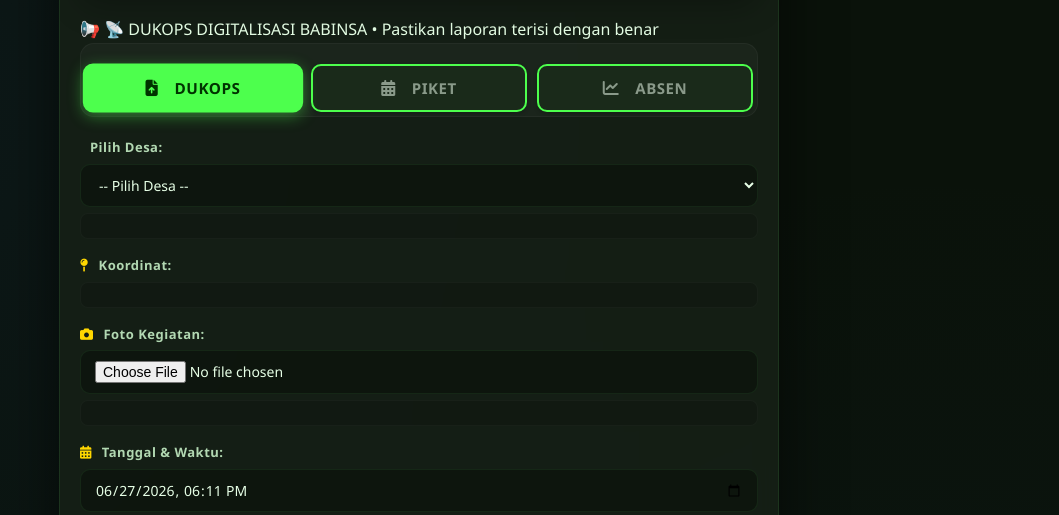
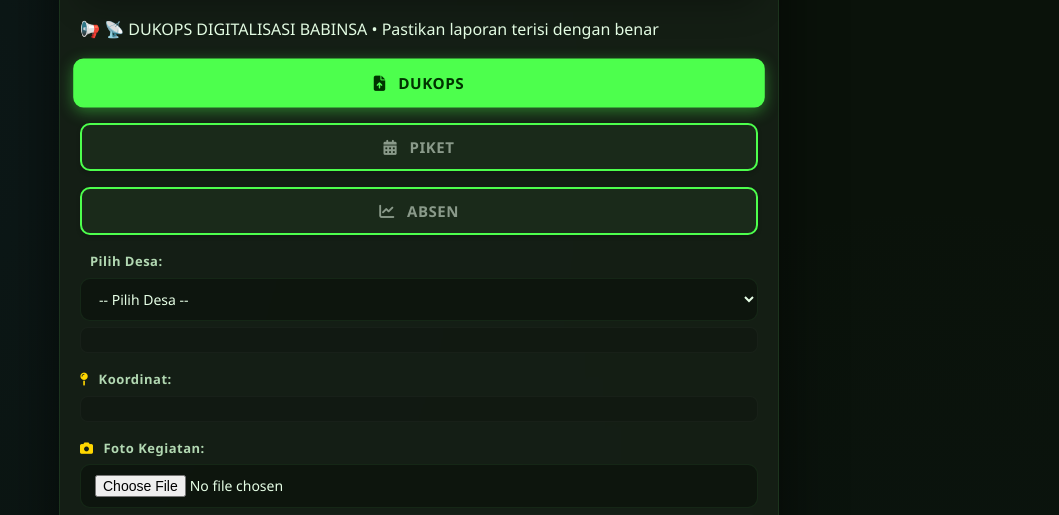
Before and after one commit to sukasada05/sukasada05, a website: page index.html in a window 1280 px wide. Shown: the part 245-760 px from the top of the page, without its empty margins (221-1280 px from the left). Drawn offline with nearby package versions, Linux system fonts and the light colour scheme; no server answers; some icons are missing; files whose address does not match are found by name.

Commit message:
Update navigation.css

```diff
--- a/css/navigation.css
+++ b/css/navigation.css
@@ -1,75 +1,4 @@
 /* ============ NAVIGATION BUTTONS - LEBIH JELAS ============ */
-/* ================================================================
-   NAVIGATION.CSS - NAVIGASI
-   ================================================================ */
-
-.nav-buttons {
-    display: flex;
-    gap: 8px;
-    margin-bottom: 24px;
-    padding: 4px;
-    background: rgba(255, 255, 255, 0.03);
-    border-radius: 14px;
-    border: 1px solid rgba(255, 255, 255, 0.04);
-}
-
-.nav-btn {
-    flex: 1;
-    padding: 12px 16px;
-    border: none;
-    border-radius: 10px;
-    cursor: pointer;
-    font-weight: 600;
-    font-size: 13px;
-    text-align: center;
-    display: flex;
-    align-items: center;
-    justify-content: center;
-    gap: 8px;
-    transition: all 0.3s cubic-bezier(0.4, 0, 0.2, 1);
-    background: transparent;
-    color: #889988;
-}
-
-.nav-btn i {
-    font-size: 16px;
-    transition: transform 0.3s ease;
-}
-
-.nav-btn:hover {
-    color: #ddeedd;
-    background: rgba(255, 255, 255, 0.04);
-}
-
-.nav-btn:hover i {
-    transform: translateY(-2px);
-}
-
-.nav-btn.active {
-    color: #fff;
-}
-
-.nav-btn-dukops.active {
-    background: linear-gradient(135deg, #1a4a1a, #2d6a2d);
-    box-shadow: 0 4px 20px rgba(76, 175, 80, 0.25);
-}
-
-.nav-btn-piket.active {
-    background: linear-gradient(135deg, #6a4a1a, #8a6a2d);
-    box-shadow: 0 4px 20px rgba(255, 165, 0, 0.2);
-}
-
-.nav-btn-absen.active {
-    background: linear-gradient(135deg, #1a2a4a, #2d4a6a);
-    box-shadow: 0 4px 20px rgba(52, 152, 219, 0.2);
-}
-.nav-buttons {
-    display: flex;
-    gap: 10px;
-    margin-bottom: 20px;
-    flex-wrap: nowrap;
-    flex-direction: row !important;
-}
 
 .nav-btn {
     flex: 1 1 0;
```
